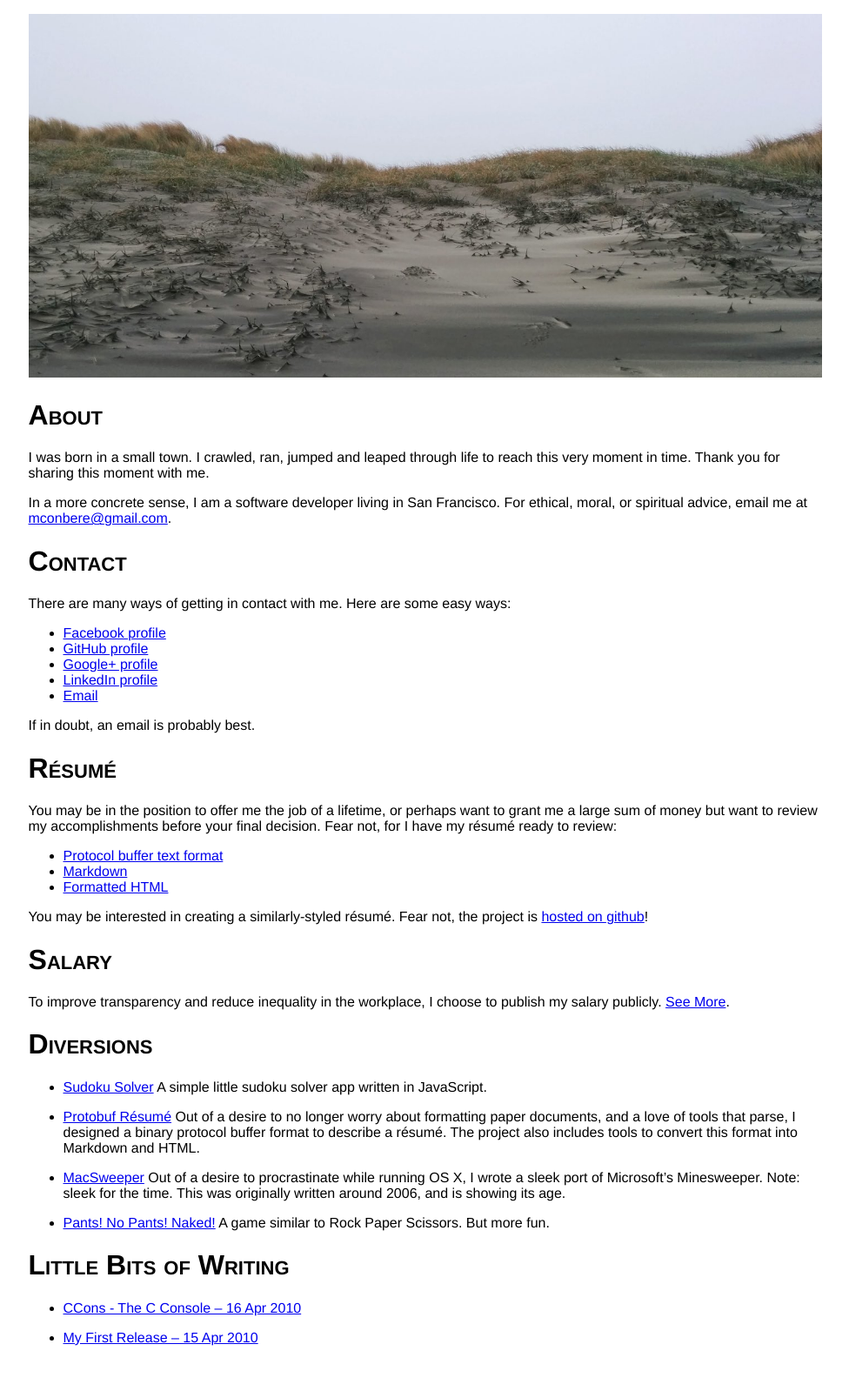
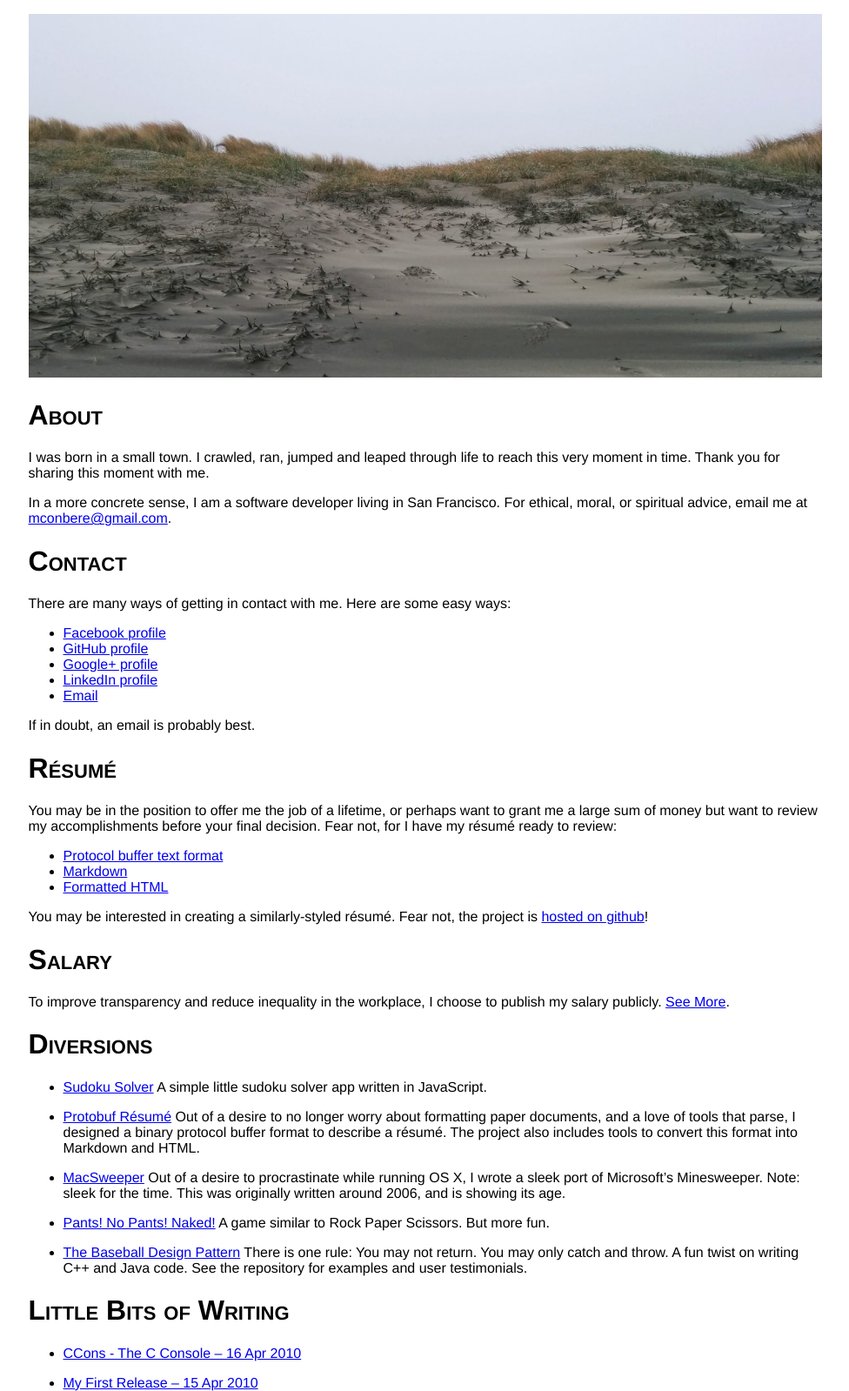
Before and after one commit to mconbere/mconbere.github.com, a Jekyll site: the page built from index.markdown, in a window 1280 px wide. Shown: the whole page at 87% size, without its empty margins (151-1127 px from the left). Built offline with Jekyll 4.4.1, drawn with Linux system fonts in a browser that asks for light colours; before the commit the page ends 1547 px from its top, so only the background shows below that.

Commit message:
Update index.markdown

```diff
--- a/index.markdown
+++ b/index.markdown
@@ -64,6 +64,8 @@ Diversions
 
 * [Pants! No Pants! Naked!](pantsnopantsnaked/index.html) A game similar to Rock Paper Scissors. But more fun.
 
+* [The Baseball Design Pattern](http://morgan.conbere.org/baseball-design/) There is one rule: You may not return. You may only catch and throw. A fun twist on writing C++ and Java code. See the repository for examples and user testimonials.
+
 Little Bits of Writing
 ======================
 
```
